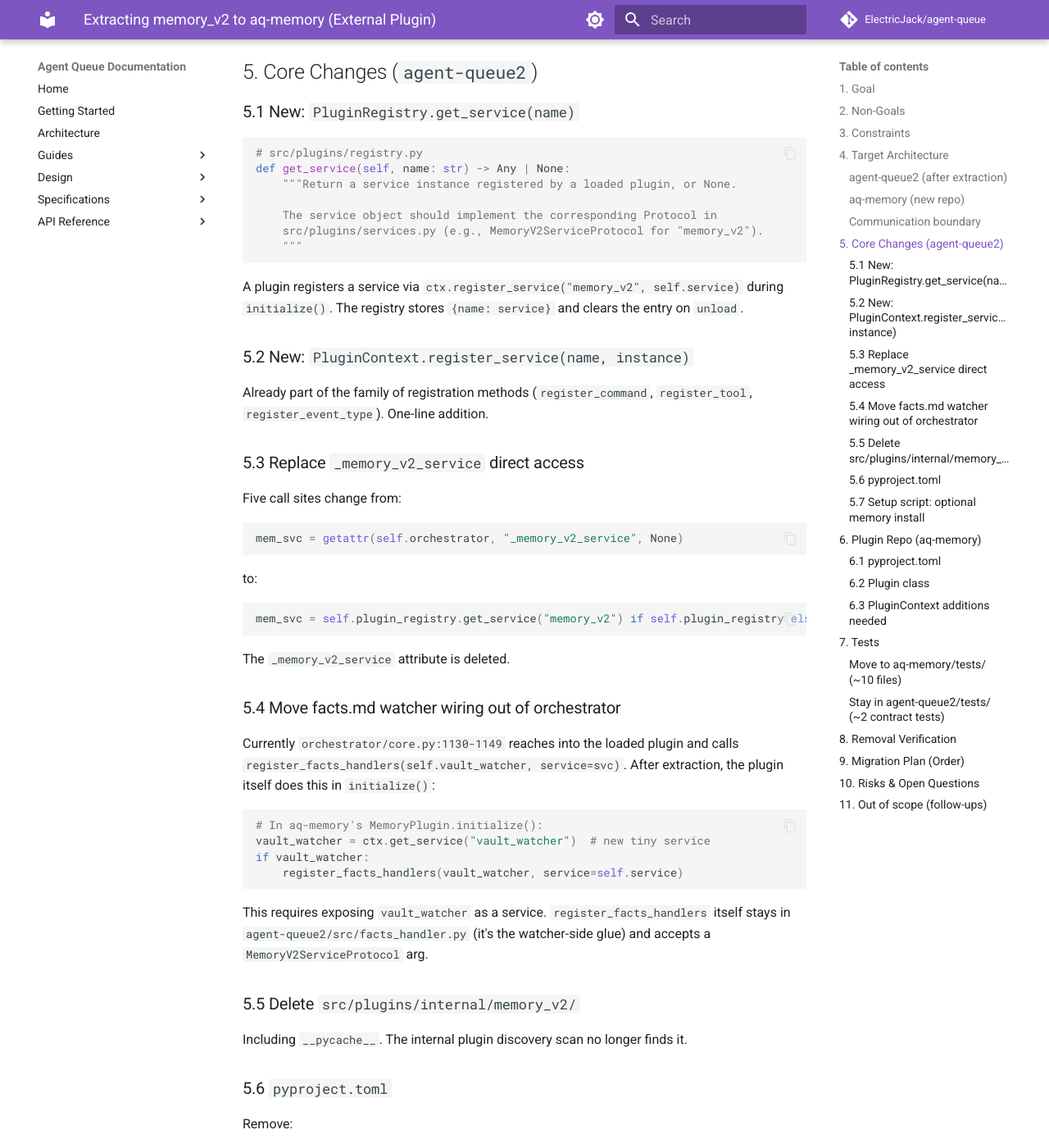
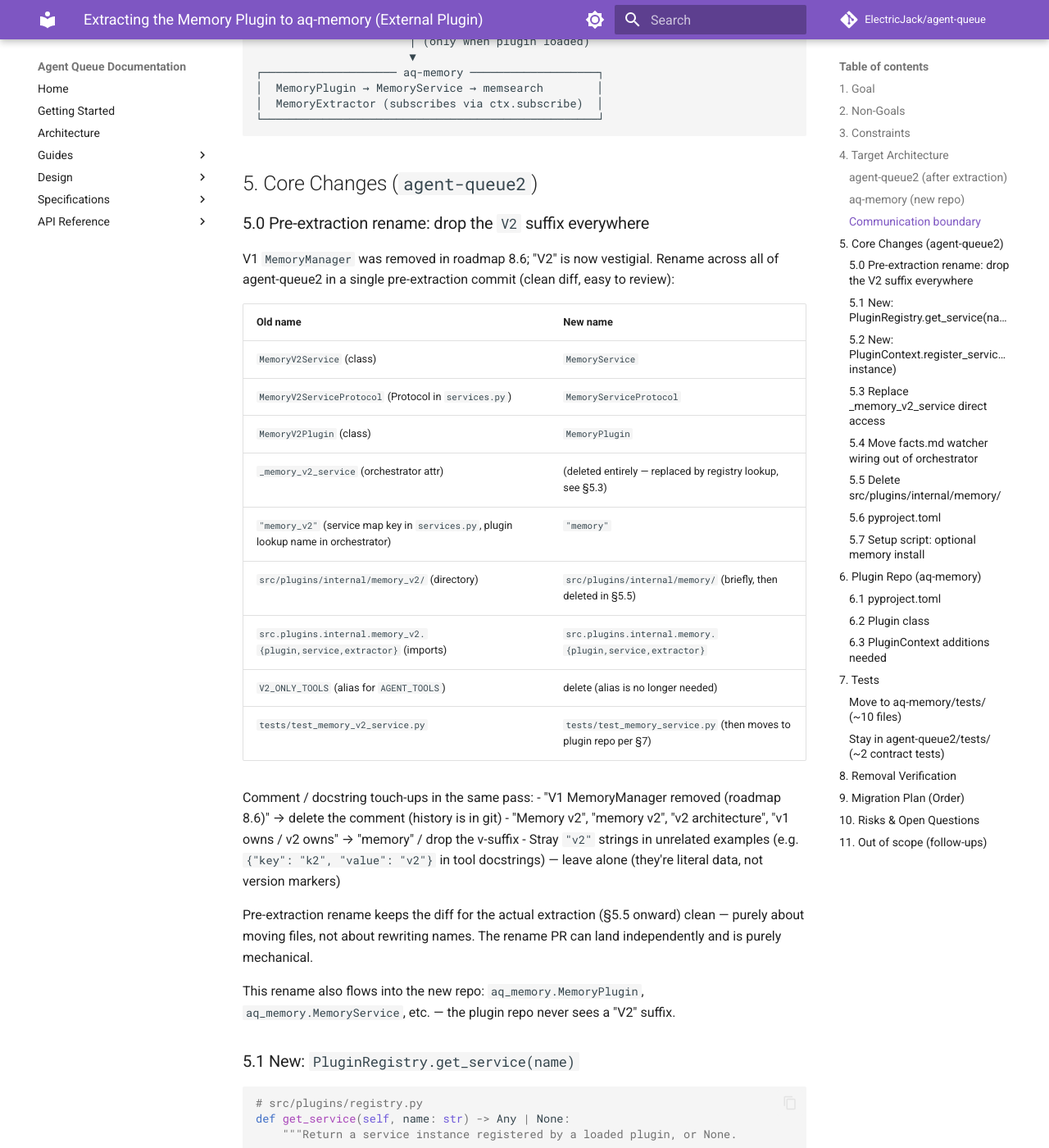
Before and after one commit to darcyle/agent-queue, an MkDocs documentation site: the page built from docs/superpowers/specs/2026-04-25-aq-memory-extraction-design.md, in a window 1280 px wide and 1400 px high, scrolled down 2450 px. Shown: the whole window at 82% size. Built offline with MkDocs 1.6.1 and Material for MkDocs 9.7.7, drawn with Linux system fonts in a browser that asks for light colours; comment, search, counter and statistics services are not loaded; some of the changed text lies outside the part shown.

Commit message:
Fold V2-suffix removal into aq-memory extraction spec
V1 MemoryManager was deleted in roadmap 8.6 — the V2 suffix is now
vestigial across 409 occurrences in 42 files. New §5.0 covers a mechanical
pre-extraction rename pass that lands as its own commit, so the actual
extraction diff stays purely about moving files. Downstream sections,
diagrams, and the migration plan now use post-rename names throughout.

Co-Authored-By: Claude Opus 4.7 (1M context) <noreply@anthropic.com>

````diff
--- a/docs/superpowers/specs/2026-04-25-aq-memory-extraction-design.md
+++ b/docs/superpowers/specs/2026-04-25-aq-memory-extraction-design.md
@@ -4,11 +4,11 @@ status: draft
 topic: aq-memory plugin extraction
 ---
 
-# Extracting `memory_v2` to `aq-memory` (External Plugin)
+# Extracting the Memory Plugin to `aq-memory` (External Plugin)
 
 ## 1. Goal
 
-Move the `memory_v2` internal plugin out of `agent-queue2/src/plugins/internal/memory_v2/` and into a standalone repository at `/mnt/d/Dev/aq/aq-memory`. After extraction:
+Move the memory plugin (currently `src/plugins/internal/memory_v2/`) out of agent-queue2 and into a standalone repository at `/mnt/d/Dev/aq/aq-memory`, dropping the vestigial `V2`/`v2` suffix from all names along the way (V1 was deleted in roadmap 8.6 — there is no V1 to disambiguate from). After extraction:
 
 - `agent-queue2` runs end-to-end with **no memory plugin installed**. Long-term memory features simply do not exist; everything else works.
 - `aq-memory` is installed via the standard external plugin pathway (`aq plugin install <path>` or git URL).
@@ -25,7 +25,7 @@ Move the `memory_v2` internal plugin out of `agent-queue2/src/plugins/internal/m
 
 ## 3. Constraints
 
-- `MemoryV2ServiceProtocol` already exists in `src/plugins/services.py`. Keep it as the contract.
+- `MemoryV2ServiceProtocol` already exists in `src/plugins/services.py`. Keep it as the contract — but rename to `MemoryServiceProtocol` (see §5.0).
 - Most pull-style call sites already exist and access via `getattr(orch, "_memory_v2_service", None)`. Five call sites total:
   - `src/orchestrator/core.py:1138-1149` — wires service into facts watcher
   - `src/orchestrator/execution.py:454,456,466,478` — L1 facts, L1 guidance, L2 context
@@ -33,6 +33,7 @@ Move the `memory_v2` internal plugin out of `agent-queue2/src/plugins/internal/m
   - `src/discord/commands.py` — memory stats display
   - `src/facts_handler.py` — receives service as constructor arg
 - `MemoryExtractor` and `facts.md` watcher integration must keep working when the plugin is loaded; must silently no-op when it is not.
+- After §5.0 rename, all "V2" suffixes in agent-queue2 (and the new aq-memory repo) are gone. The spec text itself uses post-rename names for everything except where explicitly tracking the rename mapping.
 
 ## 4. Target Architecture
 
@@ -42,10 +43,10 @@ Move the `memory_v2` internal plugin out of `agent-queue2/src/plugins/internal/m
 agent-queue2/
 ├── src/
 │   ├── plugins/
-│   │   ├── services.py          # MemoryV2ServiceProtocol stays HERE (the contract)
+│   │   ├── services.py          # MemoryServiceProtocol stays HERE (the contract)
 │   │   ├── registry.py          # +get_service(name) → typed Protocol or None
 │   │   └── internal/
-│   │       └── (memory_v2/ removed)
+│   │       └── (memory/ removed)
 │   └── facts_handler.py         # stays; service param remains optional (None when no plugin)
 ├── packages/
 │   └── (memsearch/ removed)
@@ -79,21 +80,46 @@ aq-memory/
 │  facts_handler, discord/commands                 │
 │         │                                        │
 │         ▼                                        │
-│  registry.get_service("memory_v2")               │
+│  registry.get_service("memory")                  │
 │         │                                        │
-│         ▼ (returns MemoryV2ServiceProtocol|None) │
+│         ▼ (returns MemoryServiceProtocol | None) │
 │                                                  │
 └──────────────────────┬───────────────────────────┘
                        │
                        │ (only when plugin loaded)
                        ▼
 ┌──────────────────── aq-memory ───────────────────┐
-│  MemoryPlugin → MemoryV2Service → memsearch      │
+│  MemoryPlugin → MemoryService → memsearch        │
 │  MemoryExtractor (subscribes via ctx.subscribe)  │
 └──────────────────────────────────────────────────┘
 ```
 
 ## 5. Core Changes (`agent-queue2`)
+
+### 5.0 Pre-extraction rename: drop the `V2` suffix everywhere
+
+V1 `MemoryManager` was removed in roadmap 8.6; "V2" is now vestigial. Rename across all of agent-queue2 in a single pre-extraction commit (clean diff, easy to review):
+
+| Old name | New name |
+|---|---|
+| `MemoryV2Service` (class) | `MemoryService` |
+| `MemoryV2ServiceProtocol` (Protocol in `services.py`) | `MemoryServiceProtocol` |
+| `MemoryV2Plugin` (class) | `MemoryPlugin` |
+| `_memory_v2_service` (orchestrator attr) | (deleted entirely — replaced by registry lookup, see §5.3) |
+| `"memory_v2"` (service map key in `services.py`, plugin lookup name in orchestrator) | `"memory"` |
+| `src/plugins/internal/memory_v2/` (directory) | `src/plugins/internal/memory/` (briefly, then deleted in §5.5) |
+| `src.plugins.internal.memory_v2.{plugin,service,extractor}` (imports) | `src.plugins.internal.memory.{plugin,service,extractor}` |
+| `V2_ONLY_TOOLS` (alias for `AGENT_TOOLS`) | delete (alias is no longer needed) |
+| `tests/test_memory_v2_service.py` | `tests/test_memory_service.py` (then moves to plugin repo per §7) |
+
+Comment / docstring touch-ups in the same pass:
+- "V1 MemoryManager removed (roadmap 8.6)" → delete the comment (history is in git)
+- "Memory v2", "memory v2", "v2 architecture", "v1 owns / v2 owns" → "memory" / drop the v-suffix
+- Stray `"v2"` strings in unrelated examples (e.g. `{"key": "k2", "value": "v2"}` in tool docstrings) — leave alone (they're literal data, not version markers)
+
+Pre-extraction rename keeps the diff for the actual extraction (§5.5 onward) clean — purely about moving files, not about rewriting names. The rename PR can land independently and is purely mechanical.
+
+This rename also flows into the new repo: `aq_memory.MemoryPlugin`, `aq_memory.MemoryService`, etc. — the plugin repo never sees a "V2" suffix.
 
 ### 5.1 New: `PluginRegistry.get_service(name)`
 
@@ -103,11 +129,11 @@ def get_service(self, name: str) -> Any | None:
     """Return a service instance registered by a loaded plugin, or None.
 
     The service object should implement the corresponding Protocol in
-    src/plugins/services.py (e.g., MemoryV2ServiceProtocol for "memory_v2").
+    src/plugins/services.py (e.g., MemoryServiceProtocol for "memory").
     """
 ```
 
-A plugin registers a service via `ctx.register_service("memory_v2", self.service)` during `initialize()`. The registry stores `{name: service}` and clears the entry on `unload`.
+A plugin registers a service via `ctx.register_service("memory", self.service)` during `initialize()`. The registry stores `{name: service}` and clears the entry on `unload`.
 
 ### 5.2 New: `PluginContext.register_service(name, instance)`
 
@@ -121,10 +147,10 @@ mem_svc = getattr(self.orchestrator, "_memory_v2_service", None)
 ```
 to:
 ```python
-mem_svc = self.plugin_registry.get_service("memory_v2") if self.plugin_registry else None
+mem_svc = self.plugin_registry.get_service("memory") if self.plugin_registry else None
 ```
 
-The `_memory_v2_service` attribute is deleted.
+The `_memory_v2_service` attribute is deleted (per §5.0 it would have been renamed to `_memory_service` first, then deleted in this step — the attribute itself goes away regardless).
 
 ### 5.4 Move facts.md watcher wiring out of orchestrator
 
@@ -137,11 +163,11 @@ if vault_watcher:
     register_facts_handlers(vault_watcher, service=self.service)
 ```
 
-This requires exposing `vault_watcher` as a service. `register_facts_handlers` itself stays in `agent-queue2/src/facts_handler.py` (it's the watcher-side glue) and accepts a `MemoryV2ServiceProtocol` arg.
+This requires exposing `vault_watcher` as a service. `register_facts_handlers` itself stays in `agent-queue2/src/facts_handler.py` (it's the watcher-side glue) and accepts a `MemoryServiceProtocol` arg.
 
-### 5.5 Delete `src/plugins/internal/memory_v2/`
+### 5.5 Delete `src/plugins/internal/memory/`
 
-Including `__pycache__`. The internal plugin discovery scan no longer finds it.
+(Path is post-rename per §5.0.) Includes `__pycache__`. The internal plugin discovery scan no longer finds it.
 
 ### 5.6 `pyproject.toml`
 
@@ -199,11 +225,11 @@ class MemoryPlugin(Plugin):  # NOT InternalPlugin
 
     async def initialize(self, ctx: PluginContext) -> None:
         # Build the service (was the plugin._service init code)
-        self.service = MemoryV2Service(...)
+        self.service = MemoryService(...)
         await self.service.initialize()
 
         # Expose as a named service for core consumers
-        ctx.register_service("memory_v2", self.service)
+        ctx.register_service("memory", self.service)
 
         # Register agent-facing tools (unchanged)
         for tool_def in TOOL_DEFINITIONS:
@@ -234,17 +260,17 @@ Confirmed against current `src/plugins/base.py`:
   1. Add a per-service allowlist concept. External plugins may call `get_service(name)` for services explicitly marked safe-for-external. Initial allowlist: `"config"`, `"vault_watcher"`. (No `db` / `git` / `workspace` for external plugins.)
   2. Add `vault_watcher` as a service in the first place — currently it's accessed via `self.orchestrator.vault_watcher` directly. Wrap with a `VaultWatcherService` Protocol exposing only `register_handler` / `unregister_handler` for facts.md path patterns.
 
-The plugin-registered services from §5.1 (e.g., `register_service("memory_v2", svc)`) are looked up via the **PluginRegistry** (`registry.get_service(name)`), not via `PluginContext.get_service`. They are conceptually different namespaces:
+The plugin-registered services from §5.1 (e.g., `register_service("memory", svc)`) are looked up via the **PluginRegistry** (`registry.get_service(name)`), not via `PluginContext.get_service`. They are conceptually different namespaces:
 
-- `PluginContext.get_service(name)` — services *core* exposes to plugins (db, config, etc.).
+- `PluginContext.get_service(name)` — services *core* exposes to plugins (config, vault_watcher).
 - `PluginRegistry.get_service(name)` — services *plugins* expose to core or to each other.
 
-The two namespaces can collide on names but that's fine — they are accessed via different paths.
+The two namespaces can collide on names but that's fine — they are accessed via different paths. (After the §5.0 rename, both happen to use `"memory"` for the memory plugin's service, which is a coincidence of naming, not a coupling.)
 
 ## 7. Tests
 
 ### Move to `aq-memory/tests/` (~10 files)
-- test_memory_v2_service.py
+- test_memory_service.py (renamed from test_memory_v2_service.py per §5.0)
 - test_memory_extractor.py
 - test_memory_save.py
 - test_memory_promote.py
@@ -276,19 +302,21 @@ The acceptance test for the entire extraction:
 ## 9. Migration Plan (Order)
 
 1. **Branch in agent-queue2.** Create `extract-memory-plugin` branch.
-2. **Build new repo skeleton.** `/mnt/d/Dev/aq/aq-memory` with pyproject, package dir, empty plugin file.
-3. **Add `register_service` / `get_service`.** Land core changes (§5.1, §5.2) — purely additive, no behavior change.
-4. **Switch call sites to `get_service`.** Five sites in §5.3. Internal plugin still in place; switching is a no-op behaviorally.
-5. **Copy plugin source to `aq-memory`.** Adjust imports (`src.plugins.internal.memory_v2.X` → `aq_memory.X`). Make `Plugin` (not `InternalPlugin`).
-6. **Move memsearch to `aq-memory/packages/memsearch/`.** Update `aq-memory/pyproject.toml` to depend on it.
-7. **Move tests.** Per §7. Add the new contract test to agent-queue2.
-8. **Install plugin locally**, run full agent-queue2 test suite + integration smoke. Verify identical behavior to pre-extraction.
-9. **Delete `src/plugins/internal/memory_v2/`** and `packages/memsearch/` from agent-queue2. Drop memsearch dep from `pyproject.toml`. Remove the `aq-memory_v2`/`memory_v2` lookup fallbacks.
-10. **Run no-memory acceptance test** (§8). Fix anything that breaks.
-11. **Add setup-script prompt** for optional plugin install.
-12. **Documentation pass.** Update `docs/specs/design/memory-plugin.md` to note plugin is now external. Update `docs/specs/plugin-system.md` Phase 5 status.
+2. **§5.0 V2 rename pass.** Mechanical rename across all 42 files in agent-queue2. Lands as its own commit (or its own PR) — purely a rename, no behavior change. Tests pass before and after.
+3. **Build new repo skeleton.** `/mnt/d/Dev/aq/aq-memory` with pyproject, package dir, empty plugin file.
+4. **Add `register_service` / `get_service`.** Core changes (§5.1, §5.2) — purely additive.
+5. **Loosen `PluginContext.get_service` for external** with allowlist; add `vault_watcher` service (§6.3). Still no behavior change for callers.
+6. **Switch call sites to `registry.get_service("memory")`.** Five sites in §5.3. Internal plugin still in place; switching is a no-op behaviorally.
+7. **Copy plugin source to `aq-memory`.** Adjust imports (`src.plugins.internal.memory.X` → `aq_memory.X`). Subclass `Plugin` (not `InternalPlugin`).
+8. **Move memsearch to `aq-memory/packages/memsearch/`.** Update `aq-memory/pyproject.toml` to depend on it.
+9. **Move tests.** Per §7. Add the new contract test to agent-queue2.
+10. **Install plugin locally**, run full agent-queue2 test suite + integration smoke. Verify identical behavior to pre-extraction.
+11. **Delete `src/plugins/internal/memory/`** and `packages/memsearch/` from agent-queue2. Drop memsearch dep from `pyproject.toml`. Remove the `aq-memory_v2`/`memory_v2` lookup fallbacks.
+12. **Run no-memory acceptance test** (§8). Fix anything that breaks.
+13. **Add setup-script prompt** for optional plugin install (§5.7).
+14. **Documentation pass.** Update `docs/specs/design/memory-plugin.md` to note plugin is now external. Update `docs/specs/plugin-system.md` Phase 5 status.
 
-Steps 3, 4 land on `main` independently — they are safe refactors with the plugin still internal. Steps 5–12 are the actual extraction.
+Steps 2, 4, 5, 6 are safe refactors that can land on `main` independently — they are reversible and don't move the plugin. Steps 7–14 are the actual extraction.
 
 ## 10. Risks & Open Questions
 
````
Also changed, not shown: other parts of docs/superpowers/specs/2026-04-25-aq-memory-extraction-design.md (+2 -2 lines).
